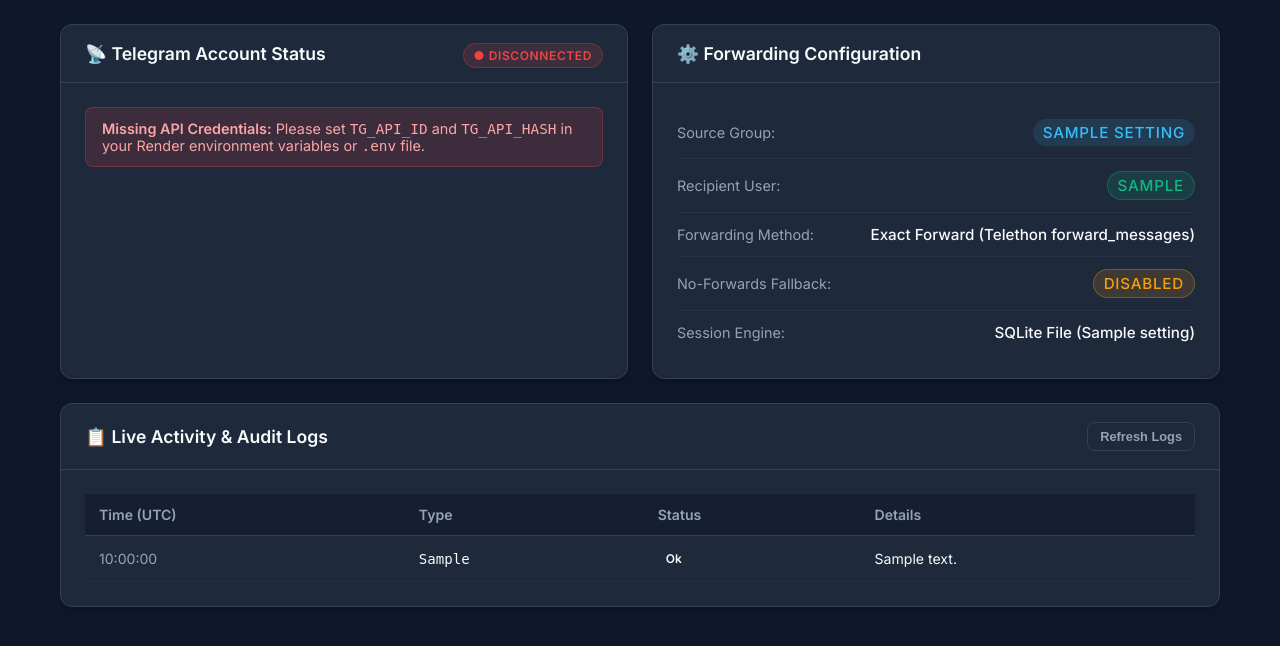
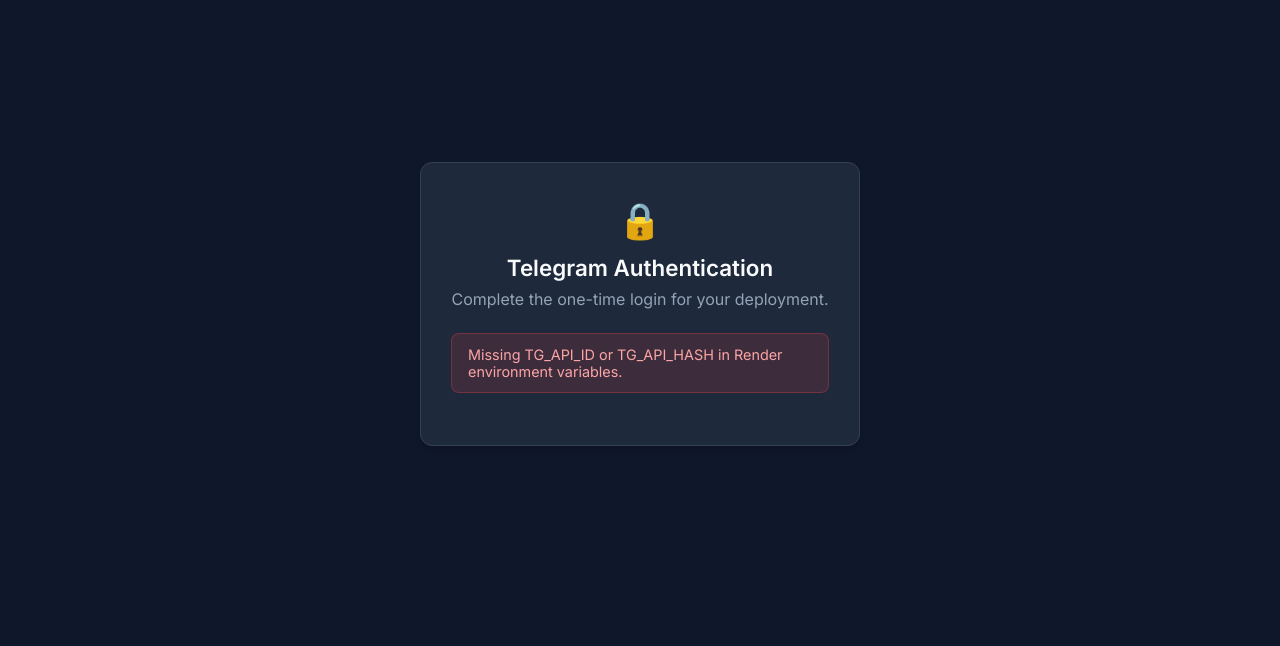
Before and after one commit to varunx89/telegram-forwarder, a FastAPI app: template templates/dashboard.html in a window 1280 px wide. Shown: the top 646 px of the page. Run offline with FastAPI, Linux system fonts and the light colour scheme; the template is opened without the code that fills it: most values are stand-ins (such as "Sample title", 1, 10 or a date in 2020).

Commit message:
Remove dashboard: clean password-protected login gate with zero data exposure

```diff
--- a/static/app.js
+++ b/static/app.js
@@ -198,76 +198,4 @@ document.addEventListener('DOMContentLoaded', () => {
             }
         });
     }
-
-    // 5. Copy Session String
-    if (btnCopySession && sessionStringInput) {
-        btnCopySession.addEventListener('click', async () => {
-            if (!sessionStringInput.value) {
-                alert('No session string available to copy.');
-                return;
-            }
-            try {
-                await navigator.clipboard.writeText(sessionStringInput.value);
-                const originalText = btnCopySession.innerText;
-                btnCopySession.innerText = '✓ Copied!';
-                btnCopySession.classList.replace('btn-secondary', 'btn-primary');
-                setTimeout(() => {
-                    btnCopySession.innerText = originalText;
-                    btnCopySession.classList.replace('btn-primary', 'btn-secondary');
-                }, 2000);
-            } catch (err) {
-                sessionStringInput.select();
-                document.execCommand('copy');
-                alert('Session copied to clipboard!');
-            }
-        });
-    }
-
-    // 6. Refresh Activity Logs
-    async function refreshLogs() {
-        if (!logsBody) return;
-        try {
-            const res = await fetch('/api/logs');
-            if (!res.ok) return;
-            const data = await res.json();
-            const logs = data.logs || [];
-
-            if (logs.length === 0) {
-                logsBody.innerHTML = `<tr><td colspan="4" class="text-center text-muted">No activity recorded yet. Forwarding events will appear here in real time.</td></tr>`;
-                return;
-            }
-
-            logsBody.innerHTML = logs.map(log => {
-                const time = log.timestamp ? log.timestamp.substring(11, 19) : '--:--:--';
-                return `
-                    <tr>
-                        <td class="text-muted">${time}</td>
-                        <td><code>${escapeHtml(log.event_type)}</code></td>
-                        <td><span class="status-pill status-${escapeHtml(log.status)}">${escapeHtml(log.status)}</span></td>
-                        <td>${escapeHtml(log.details)}</td>
-                    </tr>
-                `;
-            }).join('');
-        } catch (e) {
-            console.error('Failed to fetch logs:', e);
-        }
-    }
-
-    function escapeHtml(str) {
-        if (!str) return '';
-        return String(str)
-            .replace(/&/g, '&amp;')
-            .replace(/</g, '&lt;')
-            .replace(/>/g, '&gt;')
-            .replace(/"/g, '&quot;');
-    }
-
-    if (btnRefreshLogs) {
-        btnRefreshLogs.addEventListener('click', () => {
-            refreshLogs();
-        });
-    }
-
-    // Periodic log polling every 5 seconds
-    setInterval(refreshLogs, 5000);
 });
--- a/templates/dashboard.html
+++ b/templates/dashboard.html
@@ -1,163 +1,67 @@
 {% extends "base.html" %}
 
-{% block title %}Dashboard • Telegram Forwarder{% endblock %}
+{% block title %}Telegram Service Gate{% endblock %}
 
 {% block content %}
-<div class="dashboard-grid">
-    <!-- Top Row: Service Status & Configuration Summary -->
-    <div class="card status-card">
-        <div class="card-header">
-            <h3>📡 Telegram Account Status</h3>
-            <div id="connection-badge">
-                {% if status.is_authorized %}
-                <span class="badge badge-success">● Connected</span>
-                {% elif status.state == 'PENDING_CODE' %}
-                <span class="badge badge-warning">● Awaiting Verification Code</span>
-                {% elif status.state == 'PENDING_PASSWORD' %}
-                <span class="badge badge-warning">● Awaiting 2FA Password</span>
-                {% else %}
-                <span class="badge badge-danger">● Disconnected</span>
-                {% endif %}
+<div class="auth-wrapper">
+    <div class="card auth-card">
+        {% if status.is_authorized %}
+        <div class="auth-header">
+            <div class="auth-lock-icon">✅</div>
+            <h2>Service Active & Forwarding</h2>
+            <p class="text-muted">Telegram account is connected and forwarding incoming messages.</p>
+            <div class="mt-3">
+                <span class="badge badge-success">● Running</span>
             </div>
         </div>
+        <div class="mt-4 text-center">
+            <button id="btn-logout" class="btn btn-outline btn-sm">Disconnect Session</button>
+        </div>
+        {% else %}
+        <div class="auth-header">
+            <div class="auth-lock-icon">🔒</div>
+            <h2>Telegram Authentication</h2>
+            <p class="text-muted">Complete the one-time login for your deployment.</p>
+        </div>
 
-        <div class="card-body">
-            {% if not status.has_credentials %}
-            <div class="alert alert-danger">
-                <strong>Missing API Credentials:</strong> Please set <code>TG_API_ID</code> and <code>TG_API_HASH</code> in your Render environment variables or <code>.env</code> file.
-            </div>
-            {% endif %}
+        {% if not status.has_credentials %}
+        <div class="alert alert-danger">
+            Missing TG_API_ID or TG_API_HASH in Render environment variables.
+        </div>
+        {% endif %}
 
-            <!-- If Connected: Account Details -->
-            <div id="account-details-view" class="{% if not status.is_authorized %}hidden{% endif %}">
-                <div class="profile-card">
-                    <div class="profile-avatar">👤</div>
-                    <div class="profile-info">
-                        <h4 id="user-fullname">{{ status.user.first_name if status.user else '' }} {{ status.user.last_name or '' }}</h4>
-                        <p class="text-muted" id="user-handle">@{{ status.user.username if status.user and status.user.username else 'no_username' }}</p>
-                        <p class="text-muted" id="user-phone">Phone: {{ status.user.phone if status.user else 'N/A' }} | ID: {{ status.user.id if status.user else 'N/A' }}</p>
-                    </div>
-                    <div class="profile-actions">
-                        <button id="btn-logout" class="btn btn-danger btn-sm">Disconnect Account</button>
-                    </div>
-                </div>
-
-                <!-- Session String Card for Render Persistence -->
-                <div class="session-box mt-4">
-                    <div class="session-header">
-                        <h5>🔑 Render Zero-Downtime Session String</h5>
-                        <button id="btn-copy-session" class="btn btn-secondary btn-sm">Copy StringSession</button>
-                    </div>
-                    <p class="text-sm text-muted">
-                        Copy this token and add it to your <strong>Render Dashboard → Environment Variables</strong> as <code>TG_SESSION_STRING</code>. This allows the service to stay logged in permanently across container restarts without needing a persistent disk!
-                    </p>
-                    <textarea id="session-string-input" class="session-textarea" readonly>{{ status.session_string or '' }}</textarea>
+        <div id="login-wizard-view">
+            <!-- Step 1: Phone -->
+            <div id="step-phone" class="wizard-step {% if status.state != 'NOT_AUTHORIZED' and status.state != 'MISSING_CREDENTIALS' %}hidden{% endif %}">
+                <label class="text-muted text-sm">Phone Number</label>
+                <div class="input-group mt-2">
+                    <input type="text" id="phone-input" class="form-input" placeholder="+1234567890" autofocus>
+                    <button id="btn-send-code" class="btn btn-primary">Send Code</button>
                 </div>
             </div>
 
-            <!-- If Not Connected: Browser Login Wizard -->
-            <div id="login-wizard-view" class="{% if status.is_authorized %}hidden{% endif %}">
-                <div class="wizard-steps">
-                    <!-- Step 1: Phone Input -->
-                    <div id="step-phone" class="wizard-step {% if status.state != 'NOT_AUTHORIZED' and status.state != 'MISSING_CREDENTIALS' %}hidden{% endif %}">
-                        <h4>Step 1: Enter Your Telegram Phone Number</h4>
-                        <p class="text-muted">Enter the phone number associated with your Telegram account (including international country code, e.g., <code>+1234567890</code>).</p>
-                        <div class="input-group mt-3">
-                            <input type="text" id="phone-input" class="form-input" placeholder="+1234567890" value="{{ settings.TG_PHONE or '' }}">
-                            <button id="btn-send-code" class="btn btn-primary">Request Code</button>
-                        </div>
-                    </div>
+            <!-- Step 2: Code -->
+            <div id="step-code" class="wizard-step {% if status.state != 'PENDING_CODE' %}hidden{% endif %}">
+                <label class="text-muted text-sm">Telegram Verification Code</label>
+                <div class="input-group mt-2">
+                    <input type="text" id="code-input" class="form-input" placeholder="12345" autocomplete="off">
+                    <button id="btn-verify-code" class="btn btn-primary">Verify</button>
+                </div>
+                <button id="btn-back-to-phone" class="btn btn-link mt-2">← Back</button>
+            </div>
 
-                    <!-- Step 2: Verification Code Input -->
-                    <div id="step-code" class="wizard-step {% if status.state != 'PENDING_CODE' %}hidden{% endif %}">
-                        <h4>Step 2: Enter Telegram Verification Code</h4>
-                        <p class="text-muted">Enter the 5-digit code Telegram just sent to your official Telegram app or SMS.</p>
-                        <div class="input-group mt-3">
-                            <input type="text" id="code-input" class="form-input" placeholder="12345" autocomplete="off">
-                            <button id="btn-verify-code" class="btn btn-primary">Verify Code</button>
-                        </div>
-                        <button id="btn-back-to-phone" class="btn btn-link mt-2">← Change Phone Number</button>
-                    </div>
+            <!-- Step 3: 2FA Password -->
+            <div id="step-password" class="wizard-step {% if status.state != 'PENDING_PASSWORD' %}hidden{% endif %}">
+                <label class="text-muted text-sm">Two-Step Verification Password</label>
+                <div class="input-group mt-2">
+                    <input type="password" id="password-input" class="form-input" placeholder="Enter Cloud Password">
+                    <button id="btn-submit-password" class="btn btn-primary">Submit</button>
+                </div>
+            </div>
 
-                    <!-- Step 3: 2FA Password Input (Optional) -->
-                    <div id="step-password" class="wizard-step {% if status.state != 'PENDING_PASSWORD' %}hidden{% endif %}">
-                        <h4>Step 3: Two-Factor Authentication (Cloud Password)</h4>
-                        <p class="text-muted">Your Telegram account has 2-Step Verification enabled. Enter your Cloud Password below.</p>
-                        <div class="input-group mt-3">
-                            <input type="password" id="password-input" class="form-input" placeholder="Enter your 2FA password">
-                            <button id="btn-submit-password" class="btn btn-primary">Submit 2FA</button>
-                        </div>
-                    </div>
-                </div>
-
-                <div id="wizard-feedback" class="alert mt-3 hidden"></div>
-            </div>
+            <div id="wizard-feedback" class="alert mt-3 hidden"></div>
         </div>
-    </div>
-
-    <!-- Configuration Card -->
-    <div class="card config-card">
-        <div class="card-header">
-            <h3>⚙️ Forwarding Configuration</h3>
-        </div>
-        <div class="card-body">
-            <ul class="config-list">
-                <li>
-                    <span class="config-label">Source Group:</span>
-                    <span class="config-value badge badge-info">{{ settings.TARGET_GROUP_NAME }}</span>
-                </li>
-                <li>
-                    <span class="config-label">Recipient User:</span>
-                    <span class="config-value badge badge-success">{{ settings.FORWARD_TO_USERNAME }}</span>
-                </li>
-                <li>
-                    <span class="config-label">Forwarding Method:</span>
-                    <span class="config-value">Exact Forward (Telethon forward_messages)</span>
-                </li>
-                <li>
-                    <span class="config-label">No-Forwards Fallback:</span>
-                    <span class="config-value badge badge-warning">{{ 'Active (Copies protected content)' if settings.FALLBACK_COPY_ON_RESTRICTED else 'Disabled' }}</span>
-                </li>
-                <li>
-                    <span class="config-label">Session Engine:</span>
-                    <span class="config-value">{{ 'StringSession (In-Memory/Env)' if settings.TG_SESSION_STRING else 'SQLite File (' ~ settings.TG_SESSION_NAME ~ ')' }}</span>
-                </li>
-            </ul>
-        </div>
-    </div>
-
-    <!-- Bottom Section: Live Activity Log -->
-    <div class="card logs-card full-width">
-        <div class="card-header">
-            <h3>📋 Live Activity & Audit Logs</h3>
-            <button id="btn-refresh-logs" class="btn btn-outline btn-sm">Refresh Logs</button>
-        </div>
-        <div class="card-body table-responsive">
-            <table class="logs-table">
-                <thead>
-                    <tr>
-                        <th>Time (UTC)</th>
-                        <th>Type</th>
-                        <th>Status</th>
-                        <th>Details</th>
-                    </tr>
-                </thead>
-                <tbody id="logs-body">
-                    {% for log in logs %}
-                    <tr>
-                        <td class="text-muted">{{ log.timestamp[11:19] }}</td>
-                        <td><code>{{ log.event_type }}</code></td>
-                        <td><span class="status-pill status-{{ log.status }}">{{ log.status }}</span></td>
-                        <td>{{ log.details }}</td>
-                    </tr>
-                    {% else %}
-                    <tr>
-                        <td colspan="4" class="text-center text-muted">No activity recorded yet. Forwarding events will appear here in real time.</td>
-                    </tr>
-                    {% endfor %}
-                </tbody>
-            </table>
-        </div>
+        {% endif %}
     </div>
 </div>
 {% endblock %}
```
Also changed, not shown: tests/test_web.py (+3 -16 lines).
